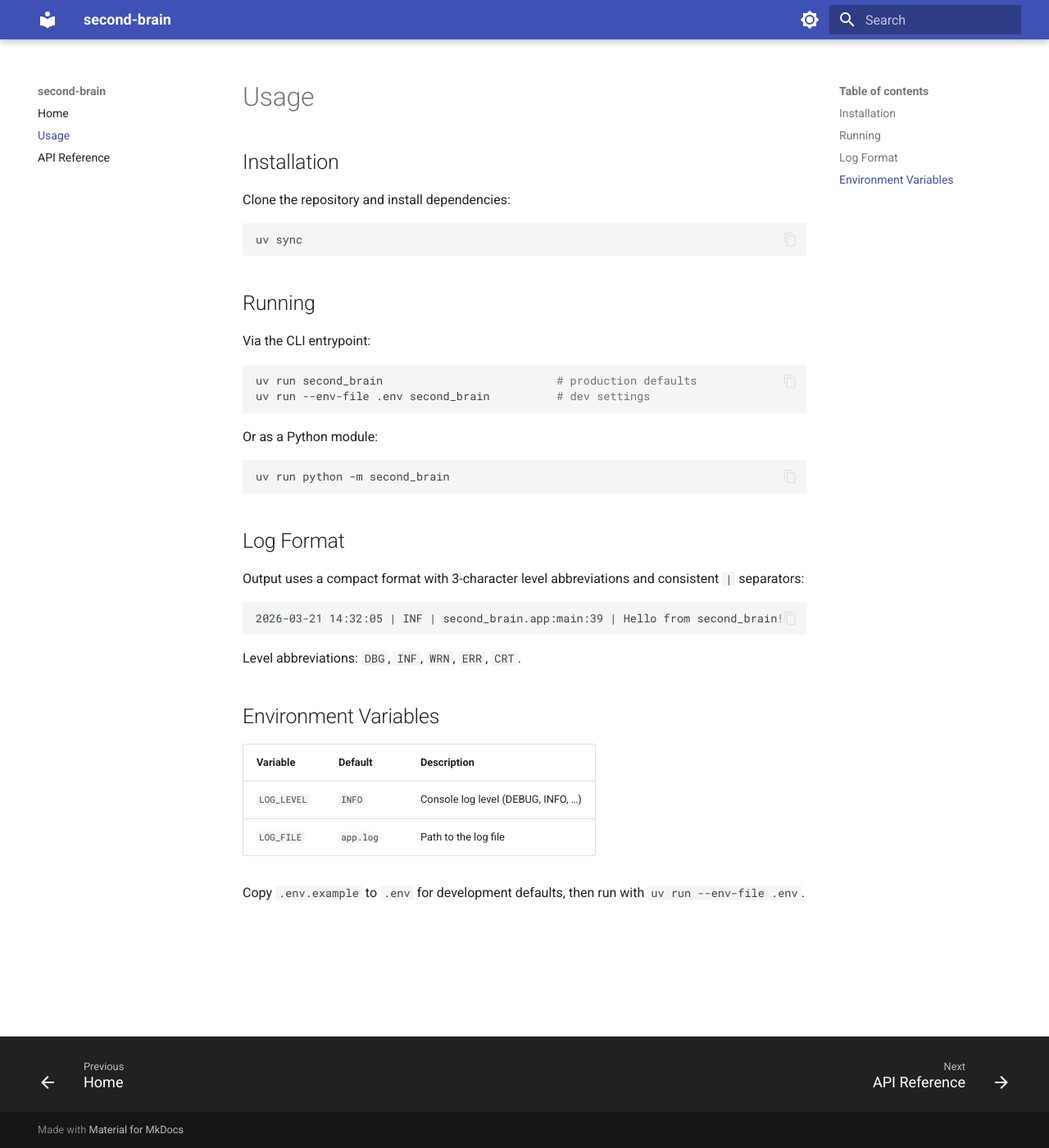
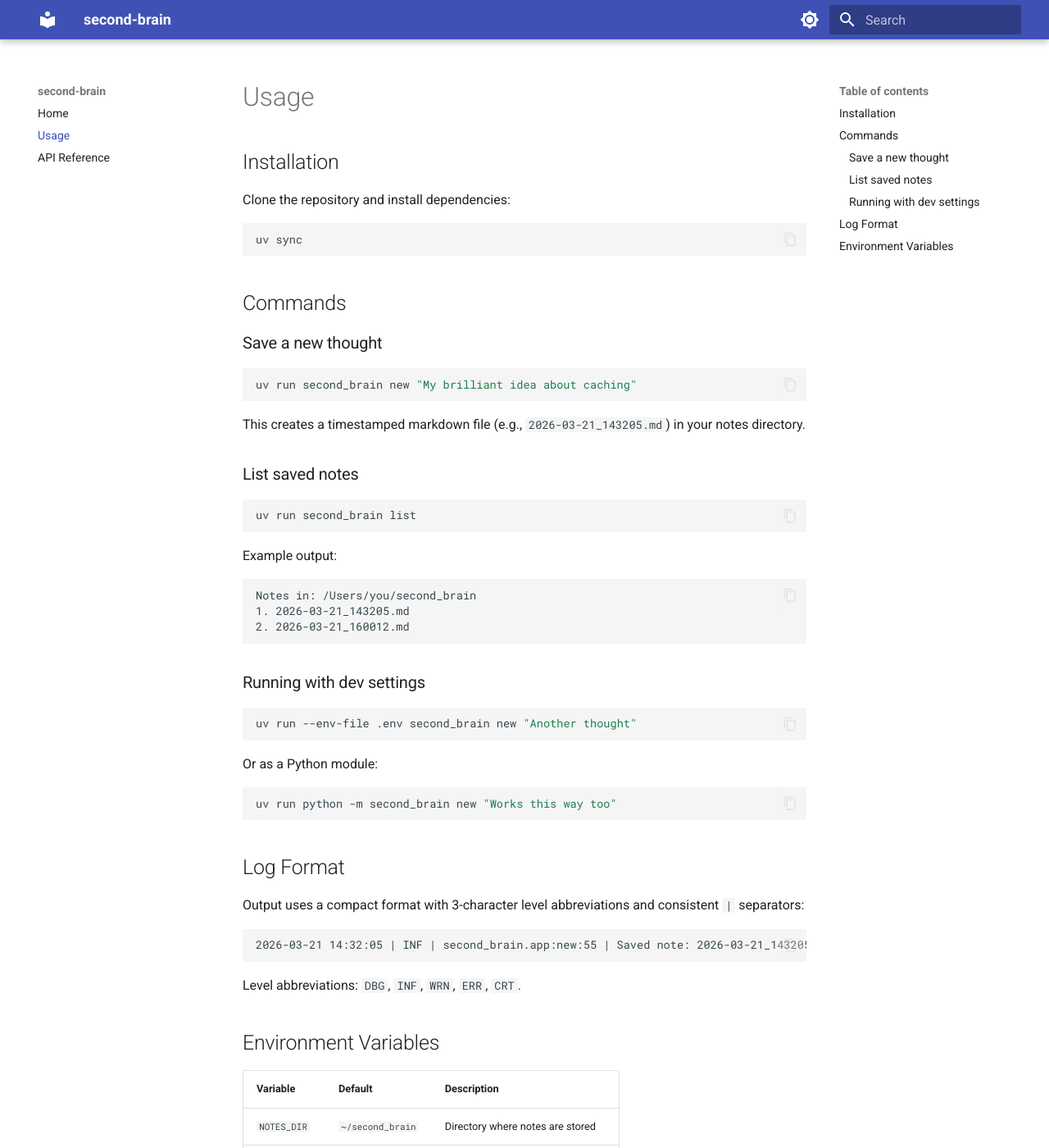
Before and after one commit to opagani/sb-cclc, an MkDocs documentation site: the page built from docs/usage.md, in a window 1280 px wide and 1400 px high. Shown: the whole window at 82% size. Built offline with MkDocs 1.6.1 and Material for MkDocs 9.7.7, drawn with Linux system fonts in a browser that asks for light colours.

Commit message:
docs: document CLI commands, NOTES_DIR env var, and usage examples
Updates README and usage guide with new/list command examples.
Adds NOTES_DIR to .env.example and environment variables table.

Co-Authored-By: Claude Opus 4.6 <noreply@anthropic.com>

````diff
--- a/docs/usage.md
+++ b/docs/usage.md
@@ -8,19 +8,40 @@ Clone the repository and install dependencies:
 uv sync
 ```
 
-## Running
+## Commands
 
-Via the CLI entrypoint:
+### Save a new thought
 
 ```bash
-uv run second_brain                          # production defaults
-uv run --env-file .env second_brain          # dev settings
+uv run second_brain new "My brilliant idea about caching"
+```
+
+This creates a timestamped markdown file (e.g., `2026-03-21_143205.md`) in your notes directory.
+
+### List saved notes
+
+```bash
+uv run second_brain list
+```
+
+Example output:
+
+```
+Notes in: /Users/you/second_brain
+1. 2026-03-21_143205.md
+2. 2026-03-21_160012.md
+```
+
+### Running with dev settings
+
+```bash
+uv run --env-file .env second_brain new "Another thought"
 ```
 
 Or as a Python module:
 
 ```bash
-uv run python -m second_brain
+uv run python -m second_brain new "Works this way too"
 ```
 
 ## Log Format
@@ -28,16 +49,17 @@ uv run python -m second_brain
 Output uses a compact format with 3-character level abbreviations and consistent `|` separators:
 
 ```
-2026-03-21 14:32:05 | INF | second_brain.app:main:39 | Hello from second_brain!
+2026-03-21 14:32:05 | INF | second_brain.app:new:55 | Saved note: 2026-03-21_143205.md
 ```
 
 Level abbreviations: `DBG`, `INF`, `WRN`, `ERR`, `CRT`.
 
 ## Environment Variables
 
-| Variable    | Default    | Description                          |
-|-------------|------------|--------------------------------------|
-| `LOG_LEVEL` | `INFO`     | Console log level (DEBUG, INFO, …)   |
-| `LOG_FILE`  | `app.log`  | Path to the log file                 |
+| Variable    | Default            | Description                          |
+|-------------|--------------------|--------------------------------------|
+| `NOTES_DIR` | `~/second_brain`   | Directory where notes are stored     |
+| `LOG_LEVEL` | `INFO`             | Console log level (DEBUG, INFO, …)   |
+| `LOG_FILE`  | `app.log`          | Path to the log file                 |
 
 Copy `.env.example` to `.env` for development defaults, then run with `uv run --env-file .env`.
````
Also changed, not shown: README.md (+24 -9 lines), 1 other file.
